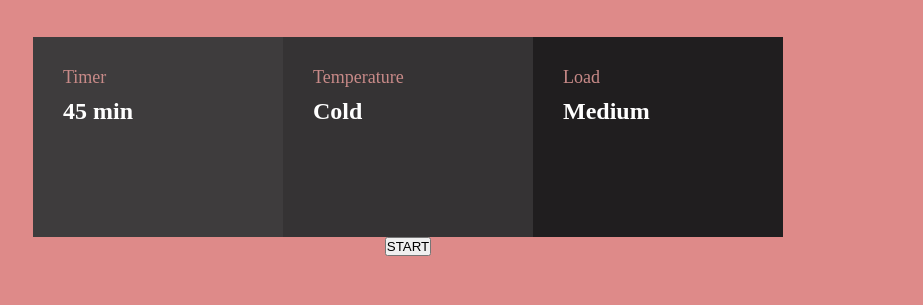
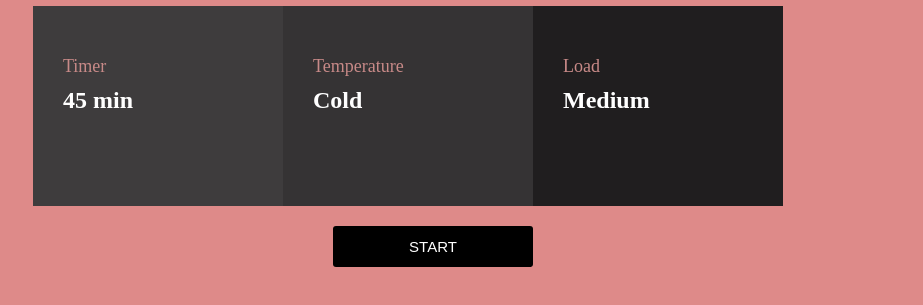
Before and after one commit to Hawa-codes/Loop2-step1, a plain HTML site: page index.html in a window 1280 px wide. Shown: the part 325-630 px from the top of the page, without its empty margins (232-1155 px from the left). Drawn offline with Linux system fonts and the light colour scheme.

Commit message:
Loop2-step1

```diff
--- a/style.css
+++ b/style.css
@@ -90,6 +90,7 @@ body {
 .container p {
     color: #c88a88;
     font-size: 18px;
+    margin-top: 20px;
     margin-bottom: 10px;
 }
 
@@ -98,3 +99,34 @@ body {
     font-size: 24px;
     font-weight: bold;
 }
+
+.start-btn {
+    display: flex;
+    align-items: flex-start;
+    margin-left: 50px;
+    padding: 20px 0;
+}
+
+.start-btn button {
+    background-color: black;
+    color: white;
+    border: none;
+    border-radius: 3px;
+    width: 200px;
+    padding: 12px 24px;
+    font-size: 15px;
+    cursor: pointer;
+    transition: transform 0.1s;
+}
+
+.start-btn button:active {
+    animation: shake 0.3s;
+}
+
+@keyframes shake {
+    0% { transform: translateX(0); }
+    25% { transform: translateX(-5px); }
+    50% { transform: translateX(5px); }
+    75% { transform: translateX(-5px); }
+    100% { transform: translateX(0); }
+}
```
